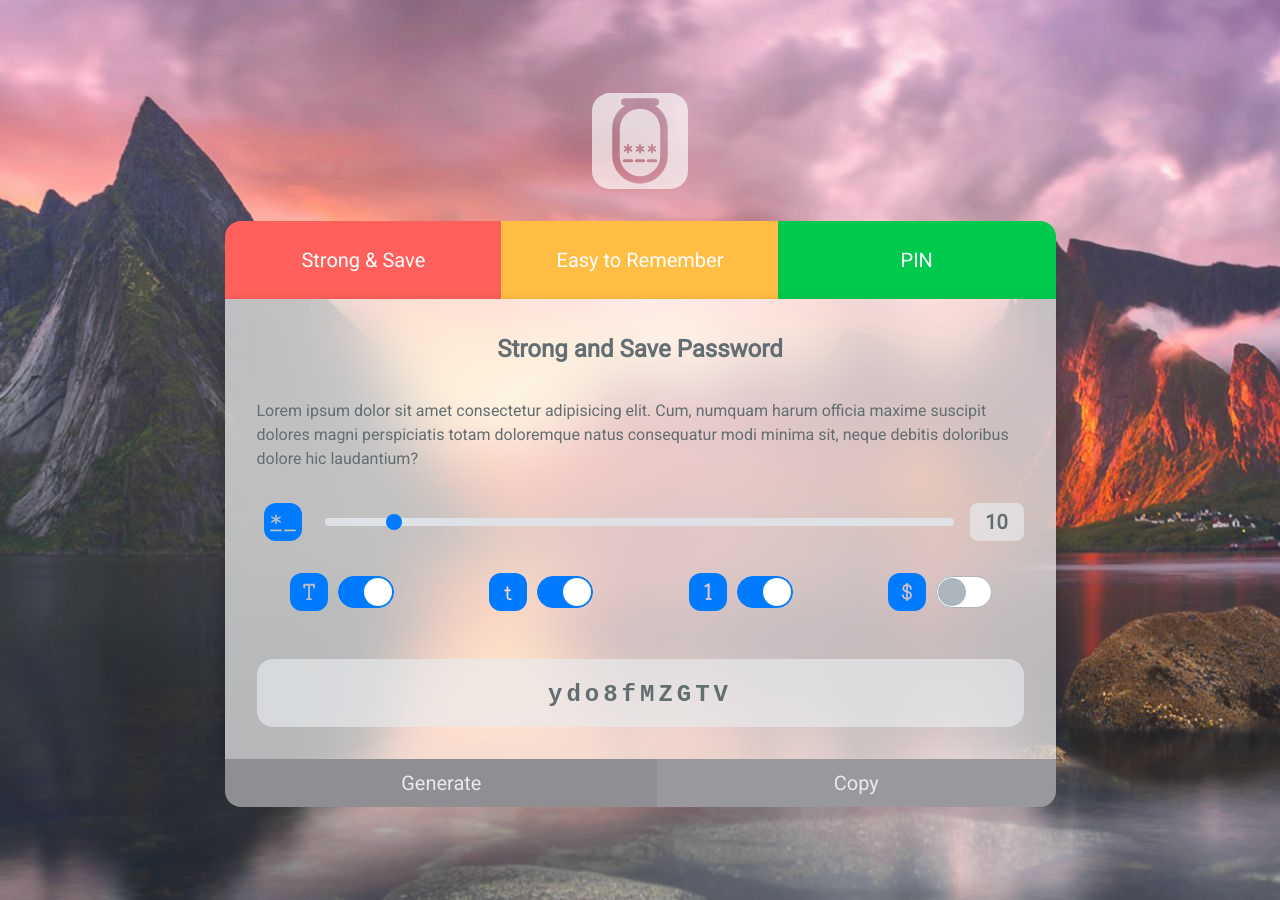
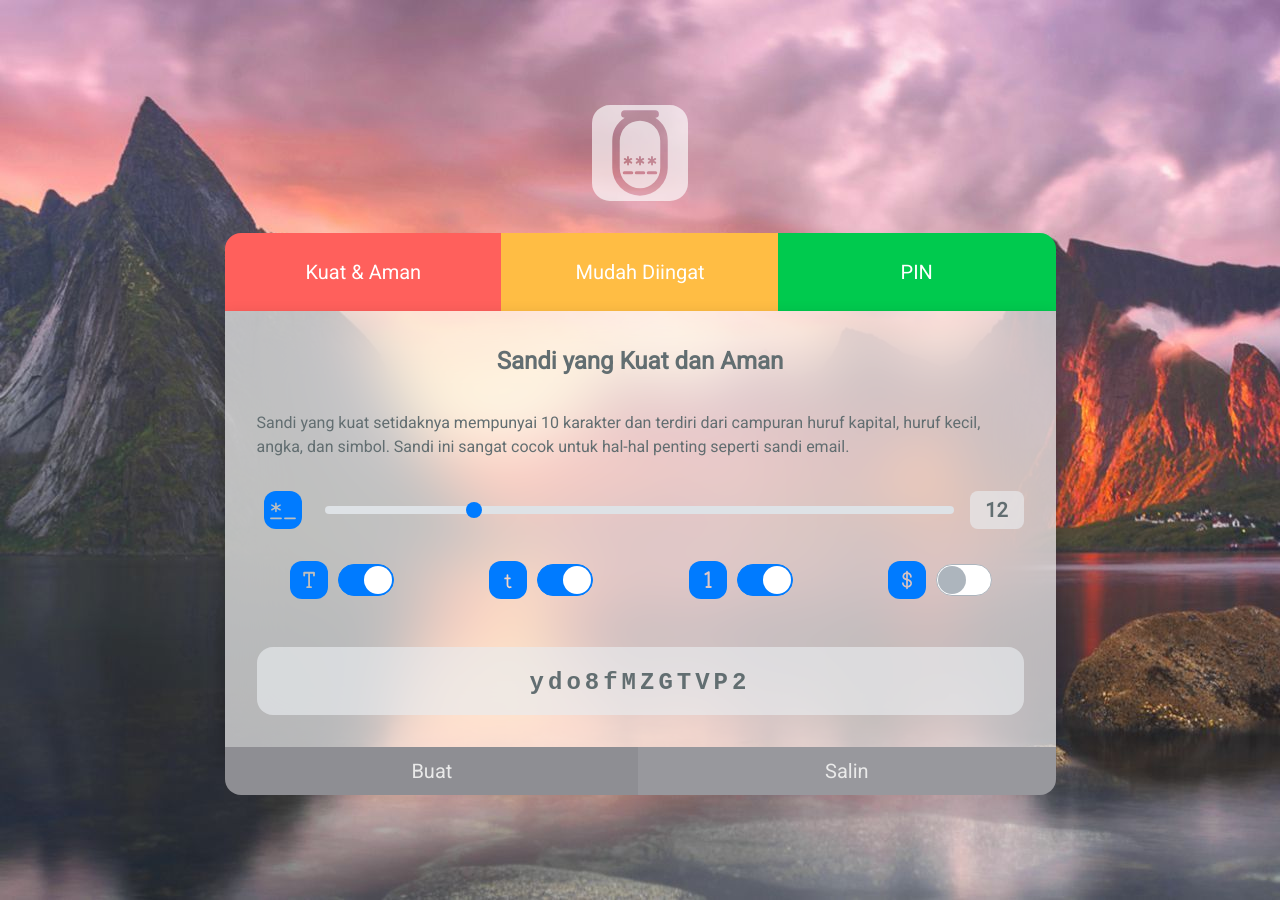
Before and after one commit to magicjar/password-jar, a Jekyll site: the page built from docs/index.md, in a window 1280 px wide. Built offline with Jekyll 4.4.1, drawn with Linux system fonts in a browser that asks for light colours.

Commit message:
Translated to Indonesian

```diff
--- a/docs/_layouts/home.html
+++ b/docs/_layouts/home.html
@@ -16,28 +15,29 @@ layout: default
                 </svg>
             </header>
             <div id="tabs-header" class="btn-group btn-group-lg btn-block" role="group">
-                <div class="tablink col-4 btn btn-secondary btn-sunset-orange btn-success" onclick="openTab(event, 'strongsave')">Strong & Save</div>
-                <div class="tablink col-4 btn btn-secondary btn-pastel-orange" onclick="openTab(event, 'easytoremember')">Easy to Remember</div>
+                <div class="tablink col-4 btn btn-secondary btn-sunset-orange btn-success" onclick="openTab(event, 'strongsave')">Kuat & Aman</div>
+                <div class="tablink col-4 btn btn-secondary btn-pastel-orange" onclick="openTab(event, 'easytoremember')">Mudah Diingat</div>
                 <div class="tablink col-4 btn btn-secondary btn-malachite" onclick="openTab(event, 'pin')">PIN</div>
             </div>
             <div id="tabs-content">
                 <div id="strongsave" class="col-12 tabs">
                     <div class="animate-opacity">
-                        <h2 class="text-center margin-bottom-2">Strong and Save Password</h2>
-                        <p>Lorem ipsum dolor sit amet consectetur adipisicing elit. Cum, numquam harum officia maxime suscipit dolores magni
-                            perspiciatis totam doloremque natus consequatur modi minima sit, neque debitis doloribus dolore hic laudantium?</p>
+                        <h2 class="text-center margin-bottom-2">Sandi yang Kuat dan Aman</h2>
+                        <p>
+                            Sandi yang kuat setidaknya mempunyai 10 karakter dan terdiri dari campuran huruf kapital, huruf kecil, angka, dan simbol. Sandi ini sangat cocok untuk hal-hal penting seperti sandi email.
+                        </p>
                         <div class="row">
                             <div class="col-12 form-group margin-bottom-1 margin-top-1 display-flex">
                                 <label for="length" class="slider-icon">
                                     <svg xmlns="http://www.w3.org/2000/svg" viewBox="0 0 128 128">
-                                        <title>Password Length</title>
+                                        <title>Panjang Sandi</title>
                                         <path
                                             d="M0,0V128H128V0ZM24.18,46.43a2.67,2.67,0,0,1,3.5-1h-.13l10.13,5.62V41.68a2.56,2.56,0,0,1,2.62-2.63,2.62,2.62,0,0,1,2.5,2.63v9.37c2.76-1.37,7.38-4.12,10.13-5.62h-.12a2.62,2.62,0,0,1,3.49,1,2.52,2.52,0,0,1-1,3.5l-10,5.62,10,5.5a2.36,2.36,0,0,1,1,3.38,2.63,2.63,0,0,1-3.49,1h.12L42.8,59.8v9.38a2.61,2.61,0,0,1-2.5,2.62,2.56,2.56,0,0,1-2.62-2.62V59.8L27.55,65.43h.13a2.56,2.56,0,0,1-2.63-4.38l10.13-5.5L25.05,49.93A2.72,2.72,0,0,1,24.18,46.43ZM57.36,95.17h-34a2.87,2.87,0,0,1-2.9-2.81,2.92,2.92,0,0,1,2.9-2.81h34a2.92,2.92,0,0,1,2.89,2.81A2.87,2.87,0,0,1,57.36,95.17Zm47.11,0h-34a2.87,2.87,0,0,1-2.89-2.81,2.92,2.92,0,0,1,2.89-2.81h34a2.92,2.92,0,0,1,2.89,2.81A2.87,2.87,0,0,1,104.47,95.17Z"
                                             style="fill:#007bff" />
                                     </svg>
                                 </label>
-                                <input type="range" class="custom-range" name="length" id="length" value="10" min="4" max="64" oninput="setRangeValue(this.value, 'slider-label1')">
-                                <label for="length" id="slider-label1" class="slider-label">10</label>
+                                <input type="range" class="custom-range" name="length" id="length" value="12" min="6" max="32" oninput="setRangeValue(this.value, 'slider-label1')">
+                                <label for="length" id="slider-label1" class="slider-label">12</label>
                             </div>
                             <div class="col-6 col-sm-3 form-group margin-bottom-1 margin-top-1">
                                 <div class="custom-control custom-switch text-center">
@@ -45,7 +45,7 @@ layout: default
                                         onclick="generatePassword()">
                                     <label for="uppercase" class="custom-control-label">
                                         <svg xmlns="http://www.w3.org/2000/svg" viewBox="0 0 128 128">
-                                            <title>Include Uppercase</title>
+                                            <title>Masukkan Huruf Kapital</title>
                                             <path
                                                 d="M0,0V128H128V0ZM83.92,49.23a3.19,3.19,0,0,1-3.12,3.13,3.25,3.25,0,0,1-3.13-3.13V42.82H67.44V85h3.2a3.21,3.21,0,0,1,3.21,3.13,3.27,3.27,0,0,1-3.21,3.13H58a3.19,3.19,0,0,1-3.13-3.13A3.14,3.14,0,0,1,58,85h3.2V42.82H51v6.41a3.17,3.17,0,0,1-6.33,0V39.7a3.19,3.19,0,0,1,3.13-3.13h33a3.19,3.19,0,0,1,3.12,3.13Z"
                                                 style="fill:#007bff" />
@@ -59,7 +59,7 @@ layout: default
                                         onclick="generatePassword()">
                                     <label for="lowercase" class="custom-control-label">
                                         <svg xmlns="http://www.w3.org/2000/svg" viewBox="0 0 128 128">
-                                            <title>Include Lowercase</title>
+                                            <title>Masukkan Huruf Kecil</title>
                                             <path
                                                 d="M0,0V128H128V0ZM74.86,90.25a10,10,0,0,1-6,1.64c-5.94-.16-9.54-6.41-9.54-11.56V61.58h-5a2.89,2.89,0,0,1-2.89-2.9,3,3,0,0,1,2.89-3h5v-8a2.93,2.93,0,0,1,5.86,0v8h5.08a2.89,2.89,0,0,1,2.89,3,2.84,2.84,0,0,1-2.89,2.9H65.17V80.09c-.07,2.42,1,5.86,3.83,6a6.81,6.81,0,0,0,3-.78,2.85,2.85,0,1,1,2.89,4.92Z"
                                                 style="fill:#007bff" />
@@ -73,7 +73,7 @@ layout: default
                                         onclick="generatePassword()">
                                     <label for="numbers" class="custom-control-label">
                                         <svg xmlns="http://www.w3.org/2000/svg" viewBox="0 0 128 128">
-                                            <title>Include Numbers</title>
+                                            <title>Masukkan Angka</title>
                                             <path
                                                 d="M0,0V128H128V0ZM73.14,91.27H59.08a3.51,3.51,0,0,1-3.52-3.52,3.57,3.57,0,0,1,3.52-3.59h3.51V44.47l-5,2.73a3.51,3.51,0,0,1-3.51-6.09l10.23-6c1.72-.7,4-.31,4.93,1.33a4.42,4.42,0,0,1,.46,1.79V84.16h3.44a3.63,3.63,0,0,1,3.6,3.59A3.57,3.57,0,0,1,73.14,91.27Z"
                                                 style="fill:#007bff" />
@@ -87,7 +87,7 @@ layout: default
                                         onclick="generatePassword()">
                                     <label for="symbols" class="custom-control-label">
                                         <svg xmlns="http://www.w3.org/2000/svg" viewBox="0 0 128 128">
-                                            <title>Include Symbols</title>
+                                            <title>Masukkan Simbol</title>
                                             <path d="M66.85,66.26V83.92c4.46-1.56,8.05-4.3,8.05-9.3C74.9,70.17,70.06,67.59,66.85,66.26Z" style="fill:#007bff" />
                                             <path d="M54.43,52.43c0,3.21,3,5,6.72,6.33V44.15C57.48,44.15,54.43,48.61,54.43,52.43Z" style="fill:#007bff" />
                                             <path
@@ -99,46 +99,48 @@ layout: default
                             </div>
                             <div class="col-12 margin-top-2">
                                 <div class="mj-result"></div>
-                                <div class="mj-result-copied">Password Copied</div>
+                                <div class="mj-result-copied">Sandi Disalin</div>
                             </div>
                         </div>
                     </div>
                 </div>
                 <div id="easytoremember" class="col-12 tabs display-none">
                     <div class="animate-opacity">
-                        <h2 class="text-center margin-bottom-2">Easy to Remember Password</h2>
-                        <p>Lorem ipsum dolor sit amet consectetur adipisicing elit. Cum, numquam harum officia maxime suscipit dolores magni perspiciatis totam doloremque natus consequatur modi minima sit, neque debitis doloribus dolore hic laudantium?</p>
+                        <h2 class="text-center margin-bottom-2">Sandi yang Mudah Diingat</h2>
+                        <p>
+                            Sandi yang mudah diingat hanya menggunakan pengelompokan tipe karakter, yaitu kelompok huruf dan kelompok angka. Sandi ini mudah diingat namun masih mungkin untuk ditebak seseorang.
+                        </p>
                         <div class="row">
                             <div class="col-12 col-md-12 form-group margin-bottom-1 margin-top-1 display-flex">
                                 <label for="length" class="slider-icon">
                                     <svg xmlns="http://www.w3.org/2000/svg" viewBox="0 0 128 128">
-                                        <title>Letter Length</title>
+                                        <title>Panjang Sandi Huruf</title>
                                         <path
                                             d="M0,0V128H128V0ZM60.41,52.36a3.25,3.25,0,0,1-3.13-3.13V42.82H47.05V85h3.2a3.2,3.2,0,0,1,3.2,3.13,3.26,3.26,0,0,1-3.2,3.13H37.59a3.19,3.19,0,0,1-3.12-3.13A3.14,3.14,0,0,1,37.59,85H40.8V42.82H30.64v6.41a3.17,3.17,0,0,1-6.33,0V39.7a3.19,3.19,0,0,1,3.13-3.13h33a3.19,3.19,0,0,1,3.12,3.13v9.53A3.19,3.19,0,0,1,60.41,52.36ZM99.7,95.17h-34a2.87,2.87,0,0,1-2.89-2.81,2.92,2.92,0,0,1,2.89-2.81h34a2.92,2.92,0,0,1,2.9,2.81A2.87,2.87,0,0,1,99.7,95.17Z"
                                             style="fill:#007bff" />
                                     </svg>
                                 </label>
-                                <input type="range" class="custom-range" name="letterLength" id="letterLength" value="6" min="3" max="10" oninput="setRangeValue(this.value, 'slider-label2')">
+                                <input type="range" class="custom-range" name="letterLength" id="letterLength" value="6" min="4" max="14" oninput="setRangeValue(this.value, 'slider-label2')">
                                 <label for="length" id="slider-label2" class="slider-label">6</label>
                             </div>
                             <div class="col-12 col-md-8 col-lg-9 form-group margin-bottom-1 margin-top-1 display-flex">
                                 <label for="length" class="slider-icon">
                                     <svg xmlns="http://www.w3.org/2000/svg" viewBox="0 0 128 128">
-                                        <title>Digit Length</title>
+                                        <title>Panjang Sandi Angka</title>
                                         <path
                                             d="M0,0V128H128V0ZM52.74,85.3h-11A2.73,2.73,0,0,1,39,82.55a2.78,2.78,0,0,1,2.74-2.8H44.5v-31l-3.91,2.14a2.75,2.75,0,0,1-2.74-4.77l8-4.7a3.11,3.11,0,0,1,3.85,1,3.49,3.49,0,0,1,.36,1.41V79.75h2.69a2.84,2.84,0,0,1,2.81,2.8A2.79,2.79,0,0,1,52.74,85.3Zm35.65,3H61.83a2.23,2.23,0,0,1-2.25-2.19A2.28,2.28,0,0,1,61.83,84H88.39a2.28,2.28,0,0,1,2.25,2.2A2.23,2.23,0,0,1,88.39,88.35Z"
                                             style="fill:#007bff" />
                                     </svg>
                                 </label>
-                                <input type="range" class="custom-range" name="digitLength" id="digitLength" value="2" min="1" max="6" oninput="setRangeValue(this.value, 'slider-label3')">
-                                <label for="length" id="slider-label3" class="slider-label">2</label>
+                                <input type="range" class="custom-range" name="digitLength" id="digitLength" value="4" min="2" max="6" oninput="setRangeValue(this.value, 'slider-label3')">
+                                <label for="length" id="slider-label3" class="slider-label">4</label>
                             </div>
                             <div class="col-12 col-md-4 col-lg-3 form-group margin-bottom-1 margin-top-1">
                                 <div class="custom-control custom-switch text-center">
                                     <input type="checkbox" class="custom-control-input" name="letterFirst" id="letterFirst" checked onclick="generatePassword()">
                                     <label for="letterFirst" class="custom-control-label">
                                         <svg xmlns="http://www.w3.org/2000/svg" viewBox="0 0 128 128">
-                                            <title>Letter First</title>
+                                            <title>Huruf Diawal</title>
                                             <path
                                                 d="M0,0V128H128V0ZM67.51,88.12a3.18,3.18,0,0,1-3.12,3.12H36a3.18,3.18,0,0,1-3.12-3.12A3.13,3.13,0,0,1,36,85h3.2V42.88H36a3.12,3.12,0,0,1-3.12-3.12A3.18,3.18,0,0,1,36,36.64H48.64a3.25,3.25,0,0,1,3.19,3.12,3.19,3.19,0,0,1-3.19,3.12h-3.2V85H61.19V78.6a3.26,3.26,0,0,1,3.2-3.12,3.18,3.18,0,0,1,3.12,3.12ZM94,91.24H80a3.5,3.5,0,0,1-3.51-3.51A3.56,3.56,0,0,1,80,84.14H83.5V44.52l-5,2.73A3.51,3.51,0,0,1,75,41.16l10.22-6c1.71-.7,4-.31,4.91,1.32a4.28,4.28,0,0,1,.47,1.8V84.14H94a3.63,3.63,0,0,1,3.59,3.59A3.56,3.56,0,0,1,94,91.24Z"
                                                 style="fill:#007bff" />
@@ -148,39 +150,41 @@ layout: default
                             </div>
                             <div class="col-12 margin-top-2">
                                 <div class="mj-result"></div>
-                                <div class="mj-result-copied">Password Copied</div>
+                                <div class="mj-result-copied">Sandi Disalin</div>
                             </div>
                         </div>
                     </div>
                 </div>
                 <div id="pin" class="col-12 tabs display-none">
                     <div class="animate-opacity">
-                        <h2 class="text-center margin-bottom-2">PIN Password</h2>
-                        <p>Lorem ipsum dolor sit amet consectetur adipisicing elit. Cum, numquam harum officia maxime suscipit dolores magni perspiciatis totam doloremque natus consequatur modi minima sit, neque debitis doloribus dolore hic laudantium?</p>
+                        <h2 class="text-center margin-bottom-2">PIN</h2>
+                        <p>
+                            PIN hanya terdiri dari angka dan panjang umumnya hanya 4-6 karakter sehingga mudah untuk dipecahkan. PIN lebih mudah dimasukkan atau diketik terutama dengan perangkat mobile.
+                        </p>
                         <div class="row">
                             <div class="col-12 form-group margin-bottom-1 margin-top-1 display-flex">
                                 <label for="length" class="slider-icon">
                                     <svg xmlns="http://www.w3.org/2000/svg" viewBox="0 0 128 128">
-                                        <title>Password Length</title>
+                                        <title>Panjang PIN</title>
                                         <path
                                             d="M0,0V128H128V0ZM24.18,46.43a2.67,2.67,0,0,1,3.5-1h-.13l10.13,5.62V41.68a2.56,2.56,0,0,1,2.62-2.63,2.62,2.62,0,0,1,2.5,2.63v9.37c2.76-1.37,7.38-4.12,10.13-5.62h-.12a2.62,2.62,0,0,1,3.49,1,2.52,2.52,0,0,1-1,3.5l-10,5.62,10,5.5a2.36,2.36,0,0,1,1,3.38,2.63,2.63,0,0,1-3.49,1h.12L42.8,59.8v9.38a2.61,2.61,0,0,1-2.5,2.62,2.56,2.56,0,0,1-2.62-2.62V59.8L27.55,65.43h.13a2.56,2.56,0,0,1-2.63-4.38l10.13-5.5L25.05,49.93A2.72,2.72,0,0,1,24.18,46.43ZM57.36,95.17h-34a2.87,2.87,0,0,1-2.9-2.81,2.92,2.92,0,0,1,2.9-2.81h34a2.92,2.92,0,0,1,2.89,2.81A2.87,2.87,0,0,1,57.36,95.17Zm47.11,0h-34a2.87,2.87,0,0,1-2.89-2.81,2.92,2.92,0,0,1,2.89-2.81h34a2.92,2.92,0,0,1,2.89,2.81A2.87,2.87,0,0,1,104.47,95.17Z"
                                             style="fill:#007bff" />
                                     </svg>
                                 </label>
-                                <input type="range" class="custom-range" name="pinLength" id="pinLength" value="6" min="4" max="16" oninput="setRangeValue(this.value, 'slider-label4')">
+                                <input type="range" class="custom-range" name="pinLength" id="pinLength" value="6" min="4" max="12" oninput="setRangeValue(this.value, 'slider-label4')">
                                 <label for="length" id="slider-label4" class="slider-label">6</label>
                             </div>
                             <div class="col-12 margin-top-2">
                                 <div class="mj-result"></div>
-                                <div class="mj-result-copied">Password Copied</div>
+                                <div class="mj-result-copied">PIN Disalin</div>
                             </div>
                         </div>
                     </div>
                 </div>
             </div>
             <div id="tabs-footer" class="btn-group btn-group-lg btn-block" role="group">
-                <div class="btn btn-yosemite-aqua" onclick="generatePassword()">Generate</div>
-                <div class="btn btn-yosemite-dark" onclick="copyPassword()">Copy</div>
+                <div class="btn btn-yosemite-aqua" onclick="generatePassword()">Buat</div>
+                <div class="btn btn-yosemite-dark" onclick="copyPassword()">Salin</div>
             </div>
         </div>
     </div>
--- a/docs/_sass/main.scss
+++ b/docs/_sass/main.scss
@@ -249,7 +249,7 @@ input {
 {
     #tabs-content {
         >div {
-            min-height: 460px;
+            min-height: 436px;
         }
     }
 }
```
Also changed, not shown: other parts of docs/_layouts/home.html (+0 -1 lines).
